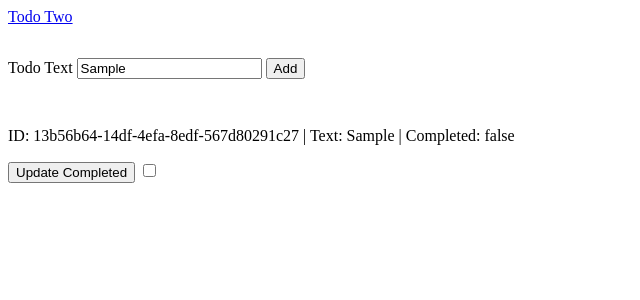
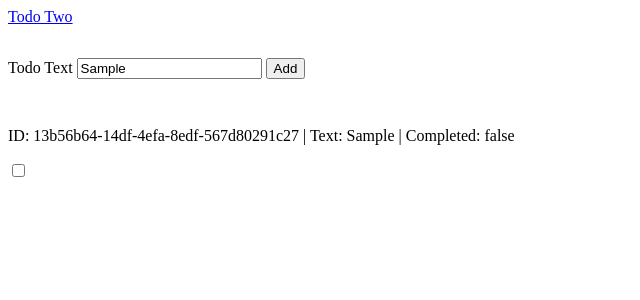
Before and after one commit to Imad-C/sv5-tst, a SvelteKit app: page /todo in a window 1280 px wide. Both pictures are taken after typing "Sample" into the empty fields and a click on the button "Add". Shown: the top 300 px of the page, without its empty margins (0-640 px from the left). Built offline with nearby package versions, Linux system fonts and the light colour scheme.

Commit message:
Trimmed Todo component

```diff
--- a/src/components/Todo.svelte
+++ b/src/components/Todo.svelte
@@ -1,19 +1,6 @@
 <script lang="ts">
-	import { getTodosState } from '../routes/todo/todo.svelte';
-
 	let { todo } = $props();
-
-	const todos = getTodosState();
-
-	function updateCompleted() {
-		todos.updateTodo(todo.id, { completed: !todo.completed });
-	}
 </script>
 
 <p>ID: {todo.id} | Text: {todo.text} | Completed: {todo.completed}</p>
-<button
-	onclick={() => {
-		updateCompleted();
-	}}>Update Completed</button
->
 <input type="checkbox" bind:checked={todo.completed} />
```
